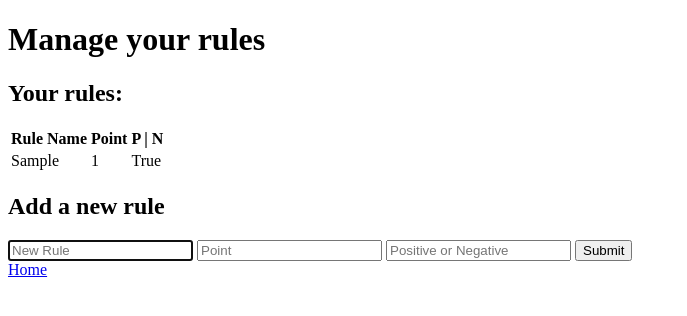
After one commit to Lucas-Skank/do-not-procrastinate, a Flask app: page /rule in a window 1280 px wide. The commit adds this page. Shown: the top 316 px of the page, without its empty margins (0-687 px from the left). Run offline with Flask 3, Linux system fonts and the light colour scheme; a user stored in the database is signed in; tables that the repository leaves empty hold one stand-in row (values such as "Sample post").

Commit message:
feat: add rule page and its function

```diff
--- a/app.py
+++ b/app.py
@@ -131,14 +131,13 @@ def home():
 def goal():
     """Handle goal page, its definition and update"""
 
-    # If get method used, render update goal page
+    # If GET method used, render update goal page
     if request.method == "GET":
         return render_template("goal.html")
 
     # In case of POST, update the goal value of the user
     # and redirect to home
     new_goal = request.form.get("goal")
-    print(f"The new goal is: {new_goal}")
 
     User.query.filter(User.id == current_user.id).update(
         {"goal": new_goal}, synchronize_session=False
@@ -146,3 +145,49 @@ def goal():
     db.session.commit()
 
     return redirect("/home")
+
+
+@app.route("/rule", methods=["GET", "POST"])
+def rule():
+    """TODO"""
+    # If GET method used, render rule page
+    if request.method == "GET":
+        user_rules = Rules.query.filter_by(user_id=current_user.id).all()
+
+        return render_template("rule.html", user_rules=user_rules)
+
+    # In case of POST
+    # Create new Rule object with coming data
+    new_rule_data = {
+        "rule_name": request.form.get("rule_name"),
+        "point": request.form.get("point"),
+        "pn": request.form.get("pn"),
+    }
+
+    # Checks if the user input makes sense
+    user_input_values = new_rule_data.values()
+    if None in user_input_values or "" in user_input_values:
+        print("WRONG RULE INTPUT")
+        return redirect("/rule")
+
+    # Make pn true or false for db
+    new_rule_data["pn"] = True if new_rule_data["pn"] == "Positive" else False
+    # Crete rule object to add to the database
+    new_rule = Rules(
+        user_id=current_user.id,
+        rule=new_rule_data["rule_name"],
+        point=new_rule_data["point"],
+        pn=new_rule_data["pn"]
+    )
+
+    # Add object to session and commit
+    db.session.add(new_rule)
+    db.session.commit()
+
+    return redirect("/rule")
+
+
+@app.route("/task", methods=["GET", "POST"])
+def task():
+    """TODO"""
+    redirect("/home")
--- a/models.py
+++ b/models.py
@@ -49,7 +49,7 @@ class Rules(db.Model):
 
     id = db.Column(db.Integer, primary_key=True)
     user_id = db.Column(db.ForeignKey("users.id"))
-    task = db.Column(db.String())
+    rule = db.Column(db.String())
     point = db.Column(db.Integer)
     pn = db.Column(db.Boolean)
 
--- /dev/null
+++ b/templates/rule.html
@@ -0,0 +1,39 @@
+{% extends "layout.html" %}
+
+{% block body %}
+
+        <h1>Manage your rules</h1>
+
+        <h2>Your rules:</h2>
+        <table>
+                <thead>
+                        <tr>
+                                <th>Rule Name</th>
+                                <th>Point</th>
+                                <th>P | N</th>
+                        </tr>
+                </thead>
+                <tbody>
+                        {% for rule_row in user_rules %}
+                                <tr>
+                                        <td>{{ rule_row["rule"] }}</td>
+                                        <td>{{ rule_row["point"] }}</td>
+                                        <td>{{ rule_row["pn"] }}</td>
+                                </tr>
+                        {% endfor %}
+                </tbody>
+        </table>
+
+        <h2>Add a new rule</h2>
+
+    <form action="/rule" method="post">
+        <input autocomplete="off" autofocus name="rule_name" placeholder="New Rule" type="text">
+        <input autocomplete="off" autofocus name="point" placeholder="Point" type="text">
+        <input autocomplete="off" autofocus name="pn" placeholder="Positive or Negative" type="text">
+        <input type="submit">
+    </form>
+
+    <a href="/home">Home</a>
+
+
+{% endblock %}
```
Also changed, not shown: templates/home.html (+7 -3 lines).
